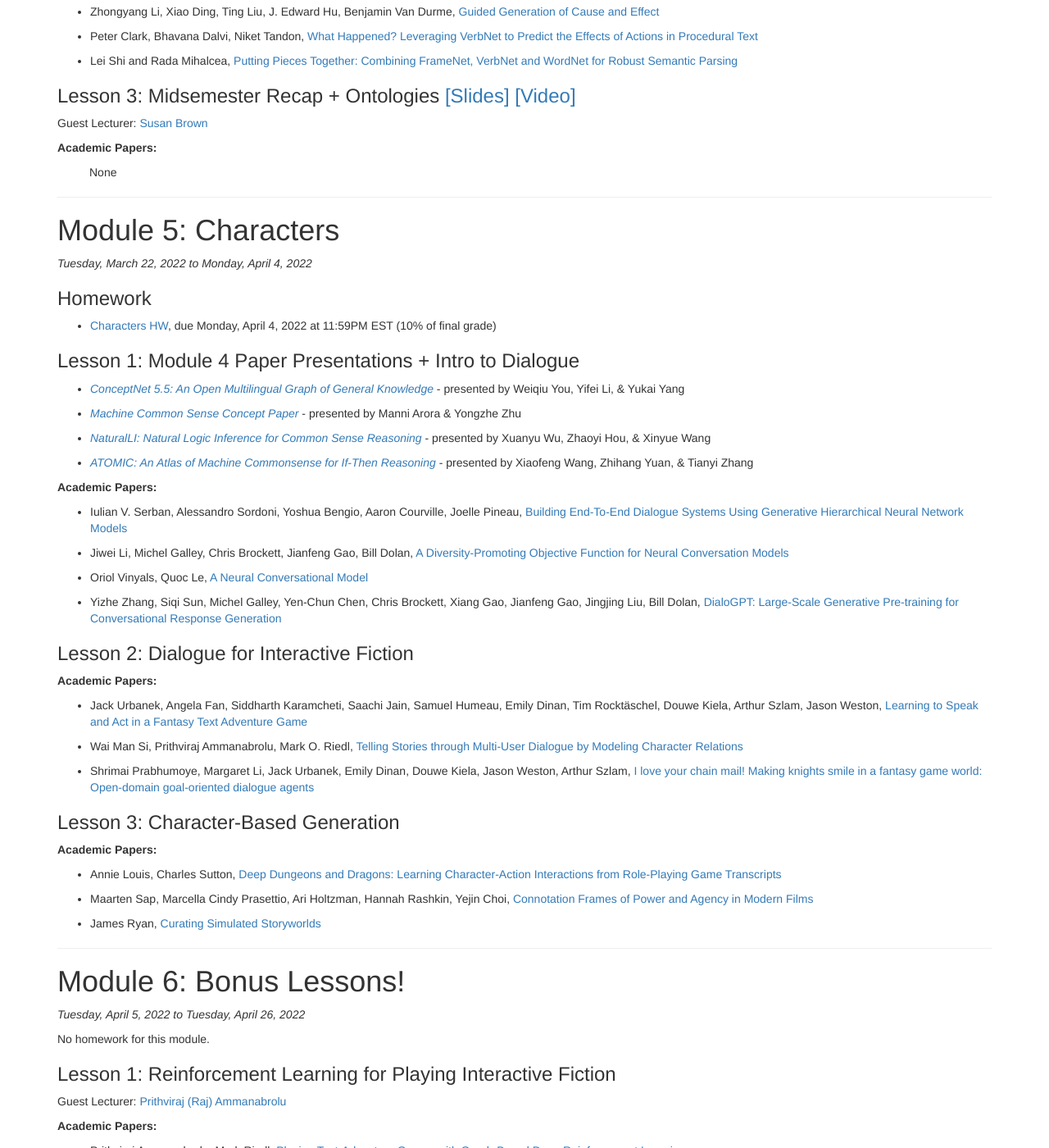
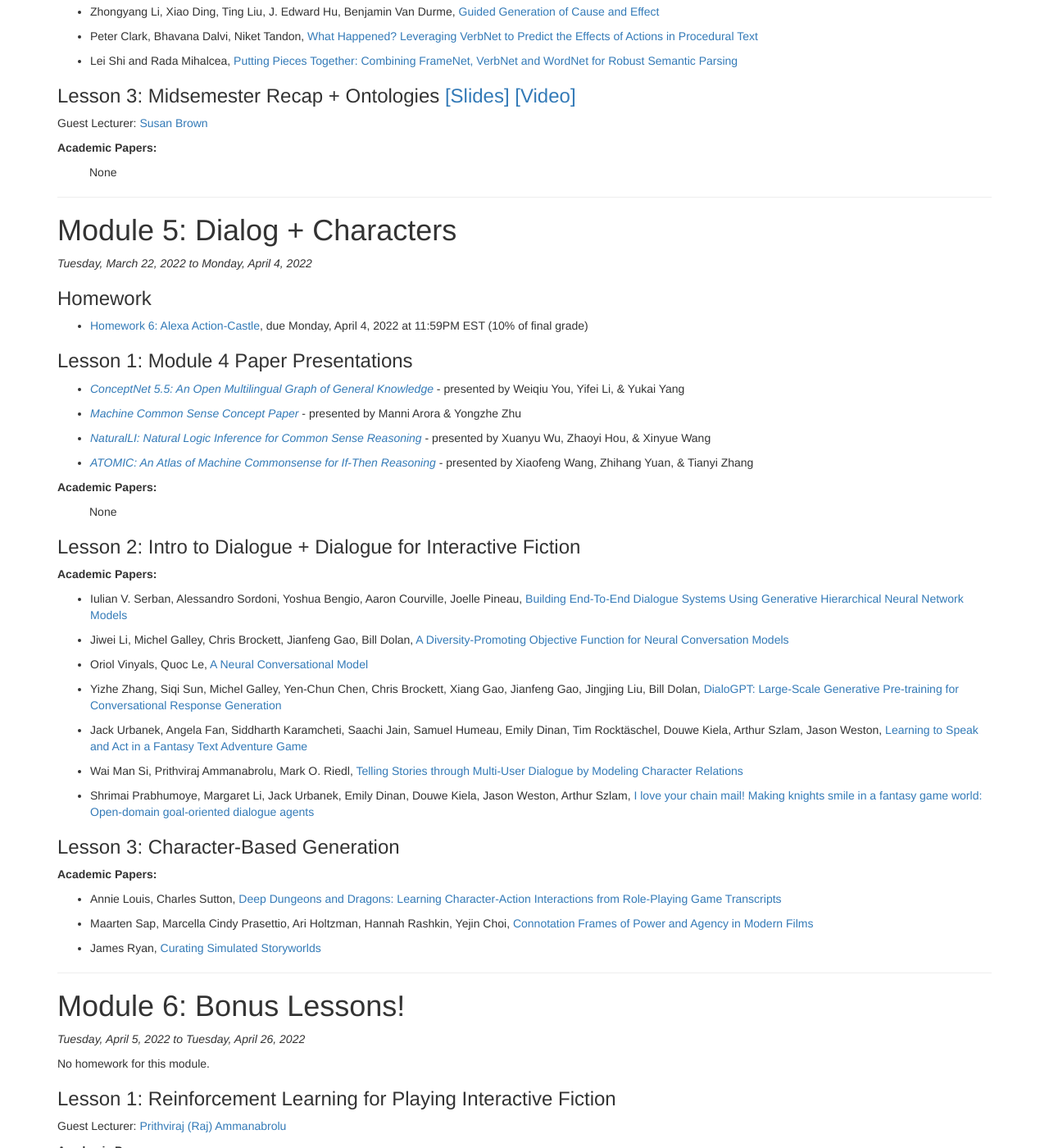
Before and after one commit to interactive-fiction-class/interactive-fiction-class.github.io, a Jekyll site: the page built from modules.md, in a window 1280 px wide and 1400 px high, scrolled down 5607 px. Shown: the whole window at 82% size. Built offline with Jekyll 4.4.1, drawn with Linux system fonts in a browser that asks for light colours; nearby versions of some CDN libraries; a script that is not in the unit is left out.

Commit message:
Update modules.yaml

```diff
--- a/_data/modules.yaml
+++ b/_data/modules.yaml
@@ -541,11 +541,11 @@
   module_number: 5
   start_date: 2022-03-22
   end_date: 2022-04-04
-  title: Characters
+  title: Dialog + Characters
   description:
   lessons:
     -
-      title: Module 4 Paper Presentations + Intro to Dialogue
+      title: Module 4 Paper Presentations
       presentations:
         -
           presenters: "Weiqiu You, Yifei Li, & Yukai Yang"
@@ -563,6 +563,8 @@
           presenters: "Xiaofeng Wang, Zhihang Yuan, & Tianyi Zhang"
           title: "ATOMIC: An Atlas of Machine Commonsense for If-Then Reasoning"
           url: https://ojs.aaai.org//index.php/AAAI/article/view/4160
+    -
+      title: Intro to Dialogue + Dialogue for Interactive Fiction
       readings:
         -
           title: Building End-To-End Dialogue Systems Using Generative Hierarchical Neural Network Models
@@ -582,9 +584,6 @@
           title: "DialoGPT: Large-Scale Generative Pre-training for Conversational Response Generation"
           authors: Yizhe Zhang, Siqi Sun, Michel Galley, Yen-Chun Chen, Chris Brockett, Xiang Gao, Jianfeng Gao, Jingjing Liu, Bill Dolan
           url: https://aclanthology.org/2020.acl-demos.30/
-    -
-      title: Dialogue for Interactive Fiction
-      readings:
         -
           title: Learning to Speak and Act in a Fantasy Text Adventure Game
           authors: Jack Urbanek, Angela Fan, Siddharth Karamcheti, Saachi Jain, Samuel Humeau, Emily Dinan, Tim Rocktäschel, Douwe Kiela, Arthur Szlam, Jason Weston
@@ -614,7 +613,7 @@
           url: https://www.researchgate.net/publication/330855103_Curating_Simulated_Storyworlds
   hw:
     -
-      title: Characters HW
+      title: "Homework 6: Alexa Action-Castle"
       percentage: 10%
       due_date: 2022-04-04
 
```
